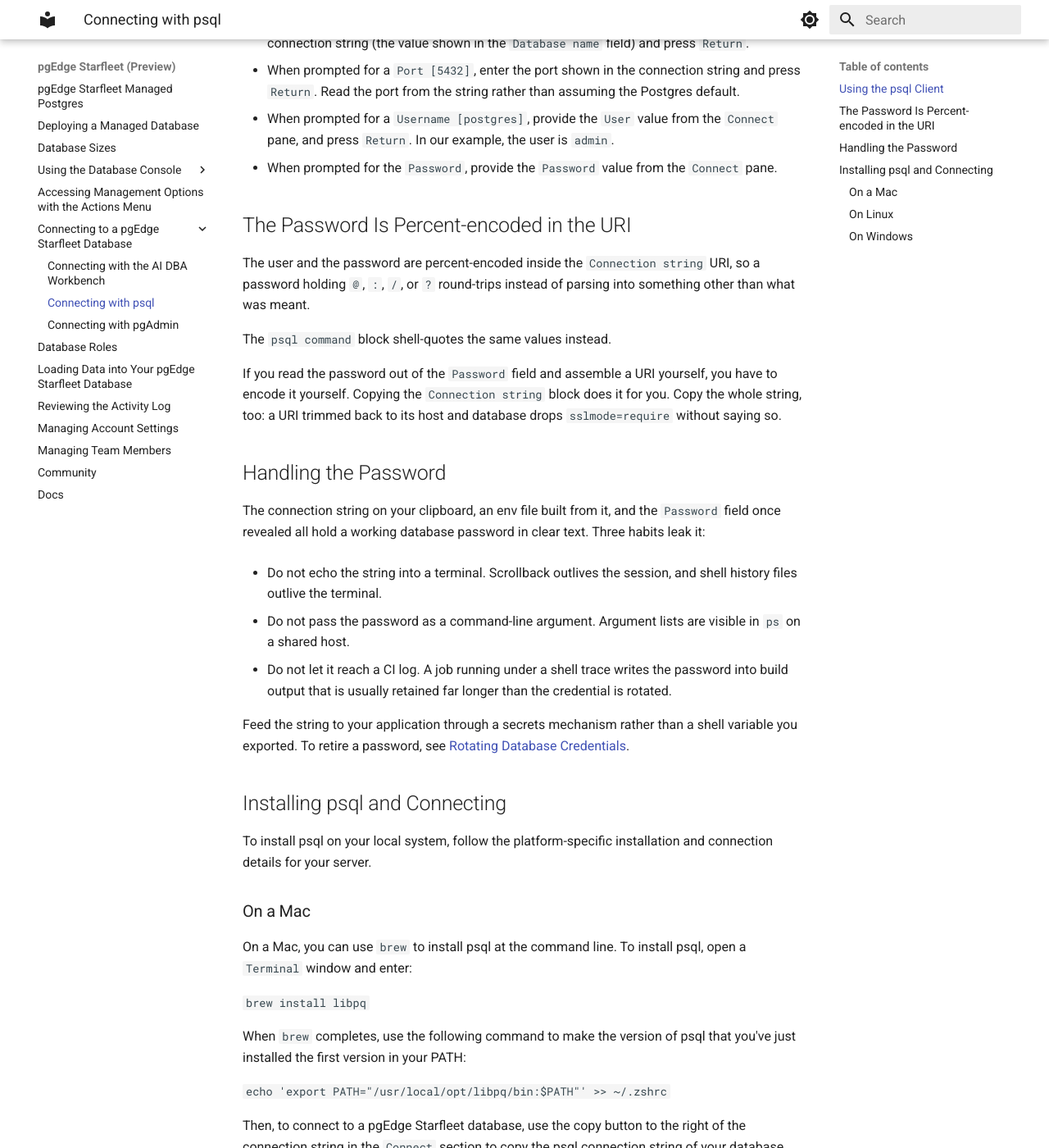
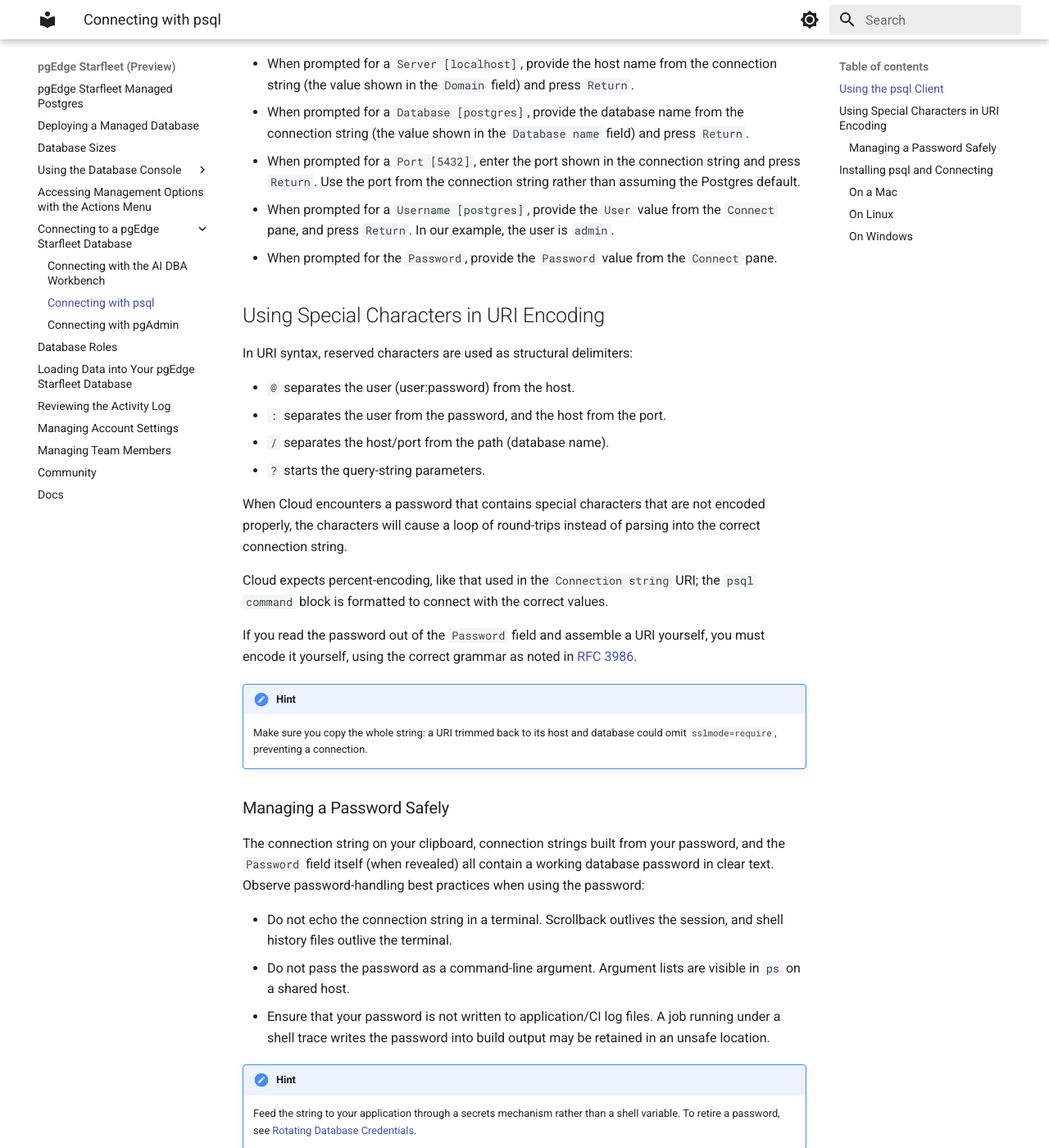
Before and after one commit to pgEdge/pgedge-starfleet-docs, an MkDocs documentation site: the page built from docs/connecting/psql.md, in a window 1280 px wide and 1400 px high, scrolled down 1553 px. Shown: the whole window at 82% size. Built offline with MkDocs 1.6.1 and Material for MkDocs 9.7.7, drawn with Linux system fonts in a browser that asks for light colours; some of the changed text lies outside the part shown.

Commit message:
Clarify psql connection instructions and password handling
Updated text for clarity and improved instructions regarding psql connection properties, password handling, and installation steps.

I may move the section about creating a custom URI to the index page in this section, since it applies to any client and not just psql...

```diff
--- a/docs/connecting/psql.md
+++ b/docs/connecting/psql.md
@@ -15,16 +15,23 @@ and a `Rotate credentials` button. The `Password` is masked until you select
 the reveal control beside it.
 
 The `Connection string` and `psql command` blocks are shown on screen without
-the password in them. The copy button beside each block copies the same value
-with the password filled in, so the clipboard holds a live credential even
-though the screen shows none.
+the password. The copy button beside each block copies the same value
+with the password included, so the clipboard holds a live credential even
+though the screen does not display it.
 
-For what each role can do and which one to connect as, see
-[Database Roles](../roles.md). In short, connect as `app` to create tables
-and load data, and as `admin` to install an allowlisted extension or to do
-server-wide work such as watching sessions or creating roles.
+For details about each role's capabilities and which role to use, see
+[Database Roles](../roles.md).
+
+!!! hint
+
+    Connect as `app` to create tables and load data.
+
+    Connect as `admin` to install an allowlisted extension or
+    perform server-wide administration, such as monitoring sessions or
+    creating roles.
 
 ![Connecting to your database](../images/sf_connecting.png)
+
 
 ## Using the psql Client
 
@@ -58,45 +65,58 @@ authenticate:
   connection string (the value shown in the `Database name` field) and press
   `Return`.
 * When prompted for a `Port [5432]`, enter the port shown in the connection
-  string and press `Return`. Read the port from the string rather than
+  string and press `Return`. Use the port from the connection string rather than
   assuming the Postgres default.
-
 * When prompted for a `Username [postgres]`, provide the `User` value from the
   `Connect` pane, and press `Return`. In our example, the user is `admin`.
 * When prompted for the `Password`, provide the `Password` value from the
   `Connect` pane.
 
-## The Password Is Percent-encoded in the URI
+## Using Special Characters in URI Encoding
 
-The user and the password are percent-encoded inside the `Connection string`
-URI, so a password holding `@`, `:`, `/`, or `?` round-trips instead of
-parsing into something other than what was meant.
+In URI syntax, reserved characters are used as structural delimiters:
 
-The `psql command` block shell-quotes the same values instead.
+  - `@` separates the user (user:password) from the host.
+  - `:` separates the user from the password, and the host
+    from the port.
+  - `/` separates the host/port from the path (database name).
+  - `?` starts the query-string parameters.
+
+When Cloud encounters a password that contains special characters that are not
+encoded properly, the characters will cause a loop of round-trips instead of
+parsing into the correct connection string.
+
+Cloud expects percent-encoding, like that used in the `Connection string`
+URI; the `psql command` block is formatted to connect with the correct values.
 
 If you read the password out of the `Password` field and assemble a URI
-yourself, you have to encode it yourself. Copying the `Connection string`
-block does it for you. Copy the whole string, too: a URI trimmed back to its
-host and database drops `sslmode=require` without saying so.
+yourself, you must encode it yourself, using the correct grammar as noted in
+[RFC 3986](https://www.rfc-editor.org/rfc/rfc3986).
 
-## Handling the Password
+!!! hint
 
-The connection string on your clipboard, an env file built from it, and the
-`Password` field once revealed all hold a working database password in clear
-text. Three habits leak it:
+    Make sure you copy the whole string: a URI trimmed back to its host and
+    database could omit `sslmode=require`, preventing a connection.
 
-* Do not echo the string into a terminal. Scrollback outlives the session, and
-  shell history files outlive the terminal.
+### Managing a Password Safely
 
+The connection string on your clipboard, connection strings built from your
+password, and the `Password` field itself (when revealed) all contain a
+working database password in clear text. Observe password-handling best
+practices when using the password:
+
+* Do not echo the connection string in a terminal. Scrollback outlives the
+  session, and shell history files outlive the terminal.
 * Do not pass the password as a command-line argument. Argument lists are
   visible in `ps` on a shared host.
-* Do not let it reach a CI log. A job running under a shell trace writes the
-  password into build output that is usually retained far longer than the
-  credential is rotated.
+* Ensure that your password is not written to application/CI log files. A job
+  running under a shell trace writes the password into build output may be retained in an unsafe location.
 
-Feed the string to your application through a secrets mechanism rather than a
-shell variable you exported. To retire a password, see
-[Rotating Database Credentials](../managed/using/rotate_credentials.md).
+!!! hint
+
+    Feed the string to your application through a secrets mechanism rather
+    than a shell variable. To retire a password, see
+    [Rotating Database Credentials](../managed/using/rotate_credentials.md).
 
 ## Installing psql and Connecting
 
@@ -110,14 +130,14 @@ psql, open a `Terminal` window and enter:
 
 `brew install libpq`
 
-When `brew` completes, use the following command to make the version of
-psql that you've just installed the first version in your PATH:
+When `brew` completes, use the following command to ensure that the version of
+psql that you've just installed is the first version in your PATH:
 
 `echo 'export PATH="/usr/local/opt/libpq/bin:$PATH"' >> ~/.zshrc`
 
 Then, to connect to a pgEdge Starfleet database, use the copy button to
 the right of the connection string in the `Connect` section to copy the
-psql connection string of your database, and paste the string in the
+psql connection string of your database, and paste the string into the
 `Terminal`.
 
 ![Copying a Connection String](../images/sf_copy_conn_string.png)
@@ -127,7 +147,7 @@ Press `Return` to connect to the server with the psql client.
 ### On Linux
 
 On a Linux system, install the `postgresql` package with your platform-specific
-package manager. For example, on a Rocky Linux host, use `yum`:
+package manager; for example, on a Rocky Linux host, use `yum`:
 
 `yum install postgresql`
 
```
Also changed, not shown: other parts of docs/connecting/psql.md (+1 -1 lines).
